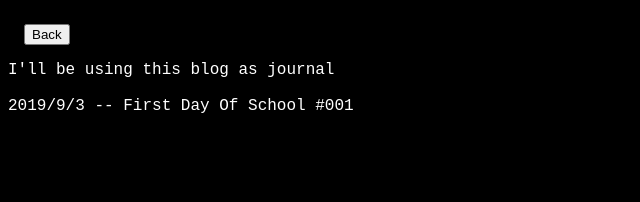
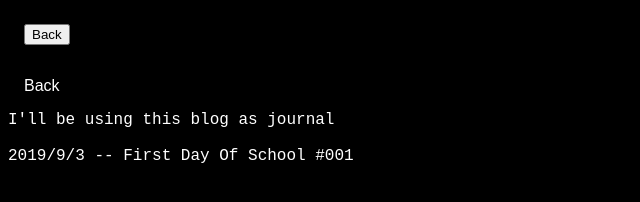
Before and after one commit to onurpro/onurpro.github.io, a plain HTML site: page blog.html in a window 1280 px wide. Shown: the whole page, without its empty margins (0-640 px from the left). Drawn offline with Linux system fonts and the light colour scheme.

Commit message:
Update blog.html

```diff
--- a/blog.html
+++ b/blog.html
@@ -11,6 +11,8 @@
 			<input type="button" value="Back" onclick="window.location.href='index.html'" />
 		</form>
 
+		<input id="btn" onclick="window.location.href='index.html'" value="Back" />
+
 		<div>
 			I'll be using this blog as journal
 		</div>
```
